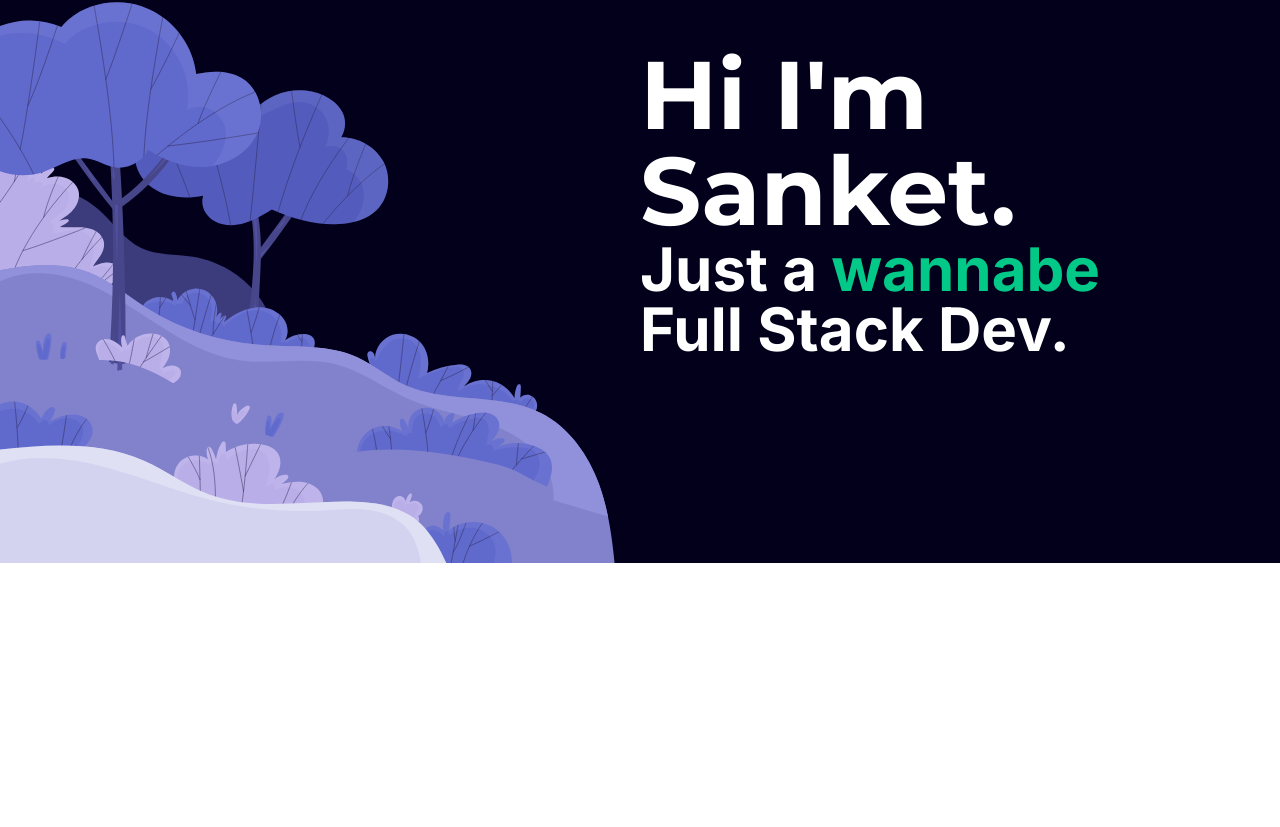
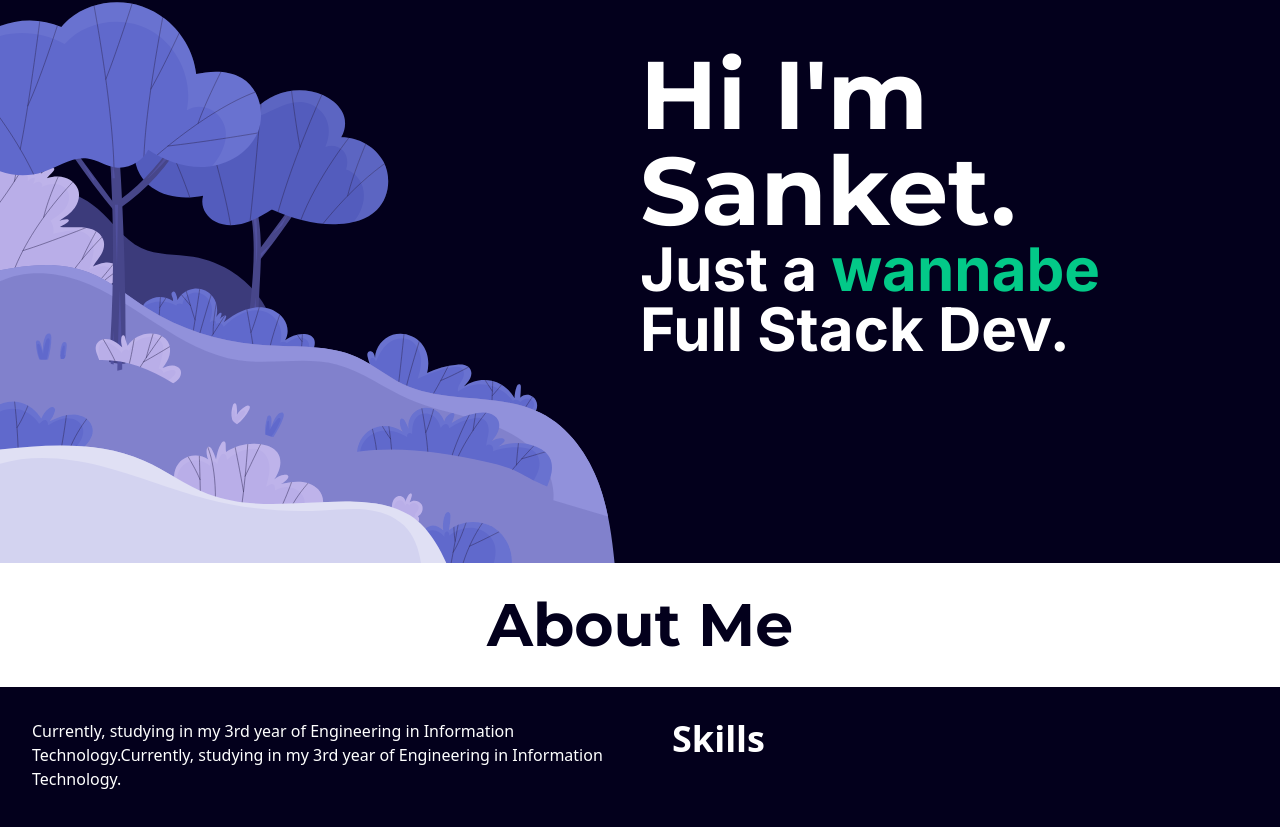
Before and after one commit to sanket-16/portfolio-2.0, a React (Vite) app: page / in a window 1280 px wide. Shown: the part 237-1064 px from the top of the page. Before the commit the page ends 800 px from the top, so only its background shows below. Built offline with nearby package versions, Linux system fonts and the light colour scheme.

Commit message:
Basic layout of about section complete

```diff
--- a/src/App.tsx
+++ b/src/App.tsx
@@ -1,10 +1,12 @@
 import Navbar from './components/Navbar';
+import About from './sections/About';
 import Hero from './sections/Hero';
 function App() {
   return (
     <div className="min-h-screen text-white">
       <Navbar />
       <Hero />
+      <About />
     </div>
   );
 }
--- /dev/null
+++ b/src/components/SkillCard.tsx
@@ -0,0 +1,7 @@
+import React from 'react';
+
+function SkillCard() {
+  return <div>SkillCard</div>;
+}
+
+export default SkillCard;
--- /dev/null
+++ b/src/sections/About.tsx
@@ -0,0 +1,31 @@
+import React from 'react';
+
+function About() {
+  return (
+    <div className="min-h-[100vh]">
+      <div className="bg-white text-dark-blue py-8 flex justify-center font-Montserrat">
+        <h1 className="md:text-6xl text-2xl font-bold">About Me</h1>
+      </div>
+      <div className="grid md:grid-cols-2 grid-cols-1">
+        <div className="p-8">
+          <p>
+            <span>
+              Currently, studying in my 3rd year of Engineering in Information
+              Technology.
+            </span>
+            <span>
+              Currently, studying in my 3rd year of Engineering in Information
+              Technology.
+            </span>
+          </p>
+        </div>
+        <div className="p-8">
+          <h2 className="md:text-4xl text-xl font-bold">Skills</h2>
+          <div></div>
+        </div>
+      </div>
+    </div>
+  );
+}
+
+export default About;
```
